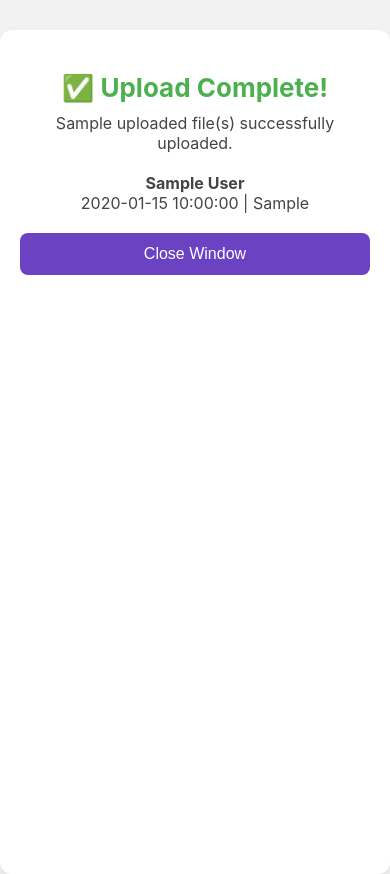
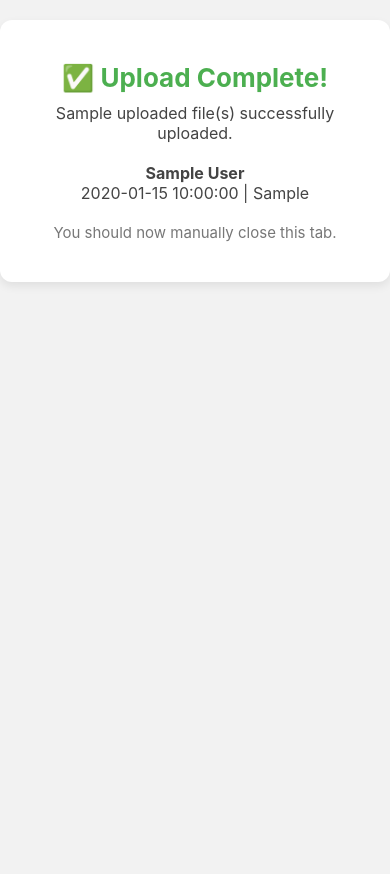
Before and after one commit to brianjames-dev/SkinPro, a Flask app: template upload_server/templates/upload_success.html in a window 390 px wide. After the commit the page ends 284 px from the top, so only its background shows below. Run offline with Flask 3, Linux system fonts and the light colour scheme; the template is opened without the code that fills it: most values are stand-ins (such as "Sample title", 1, 10 or a date in 2020).

```diff
--- a/upload_server/templates/upload_success.html
+++ b/upload_server/templates/upload_success.html
@@ -9,11 +9,11 @@
             font-family: -apple-system, BlinkMacSystemFont, 'Segoe UI', Roboto, Helvetica, Arial, sans-serif;
             background-color: #f2f2f2;
             margin: 0;
-            padding: 0;
+            padding: 20px 0;
             display: flex;
             justify-content: center;
-            padding-top: 30px;
-            min-height: 100vh;
+            align-items: flex-start;
+            min-height: auto;
         }
 
         .container {
@@ -62,7 +62,9 @@
             <strong>{{ full_name }}</strong><br>
             {{ appointment_date }} | {{ appt_type }}
         </div>
-        <button class="button" onclick="window.close()">Close Window</button>
+        <p style="font-size: 15px; color: #777; margin-top: 20px;">
+            You should now manually close this tab.
+        </p>
     </div>
 </body>
 </html>
```
Also changed, not shown: upload_server/templates/upload.html (+40 -10 lines), upload_server/qrcodes/temp_qr_code.png.
